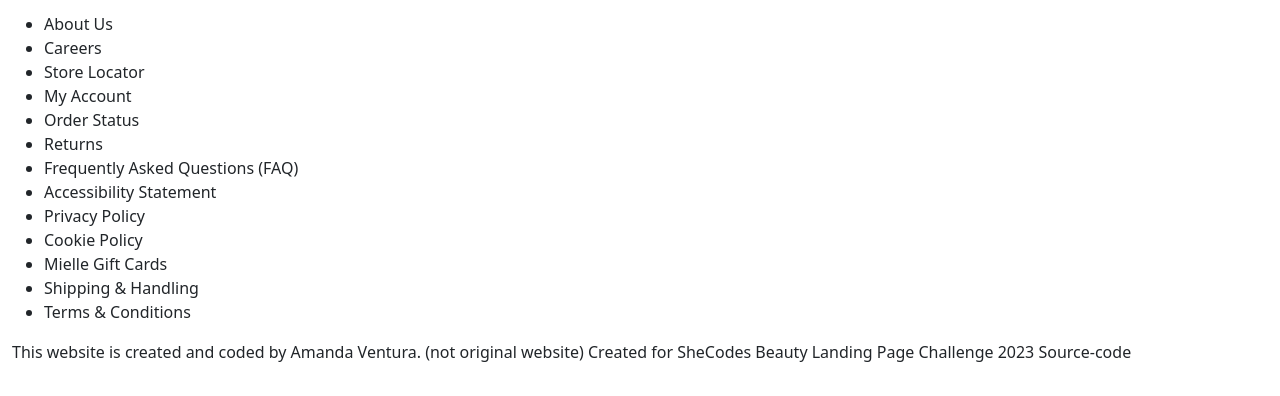
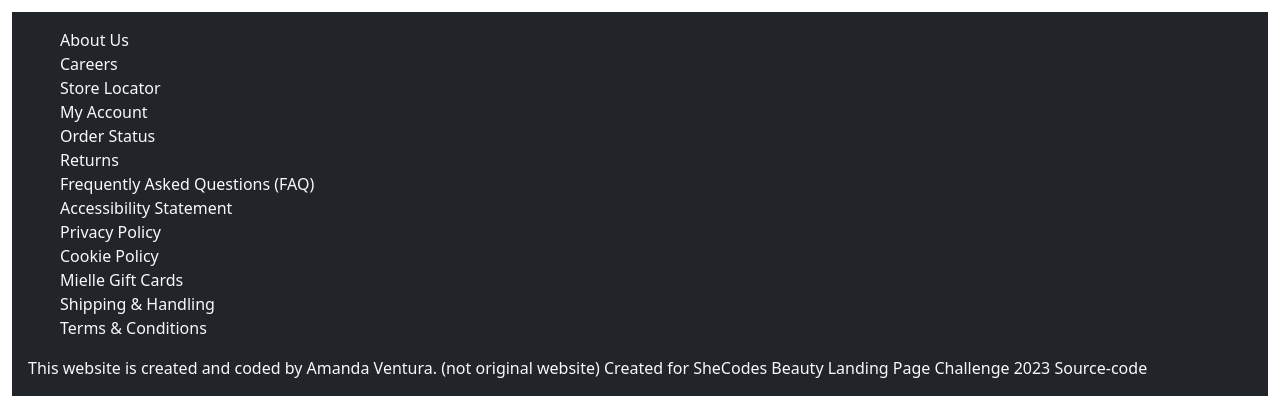
Before and after one commit to ASV185/beauty-project, a plain HTML site: page index.html in a window 1280 px wide. Shown: the part 2448-2844 px from the top of the page. Before the commit the page ends 2812 px from the top, so only its background shows below. Drawn offline with nearby package versions, Linux system fonts and the light colour scheme.

Commit message:
added some styling to footer

```diff
--- a/index.html
+++ b/index.html
@@ -76,6 +76,10 @@
     .testimonials-section p {
         font-family: 'Poppins', sans-serif;
         font-size: 0.8rem;
+    }
+
+    li {
+        list-style: none;
     }
 </style>
 
@@ -290,7 +294,7 @@
                 </h5>
             </section>
         </section>
-        <footer>
+        <footer class="text-light bg-dark p-3">
             <ul>
                 <li>About Us</li>
                 <li>Careers</li>
@@ -307,9 +311,11 @@
                 <li>Terms & Conditions</li>
             </ul>
             <footer>
+
                 This website is created and coded by Amanda Ventura. (not original website)
                 Created for SheCodes Beauty Landing Page Challenge 2023
                 Source-code
+
             </footer>
         </footer>
     </div>
```
